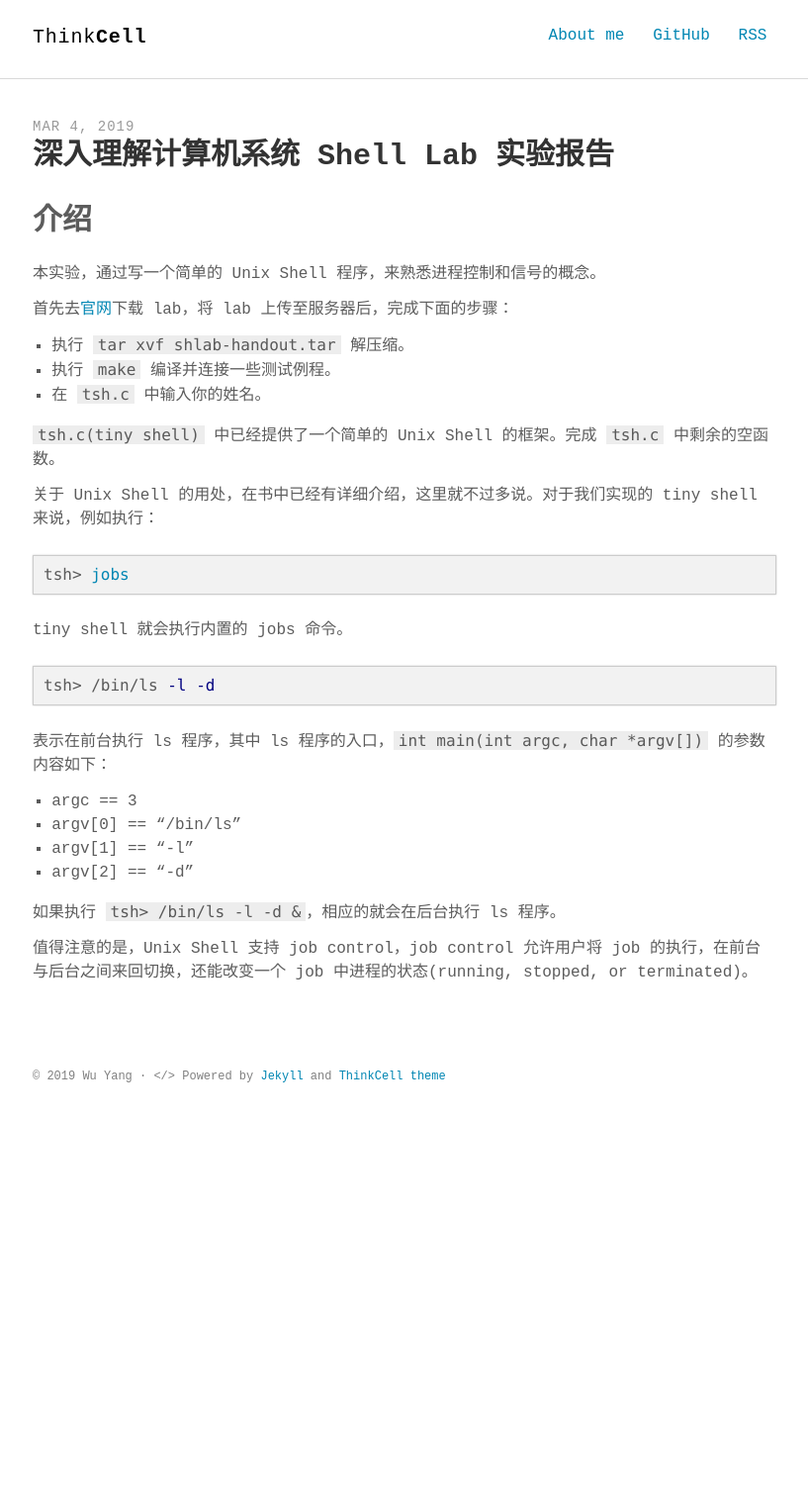
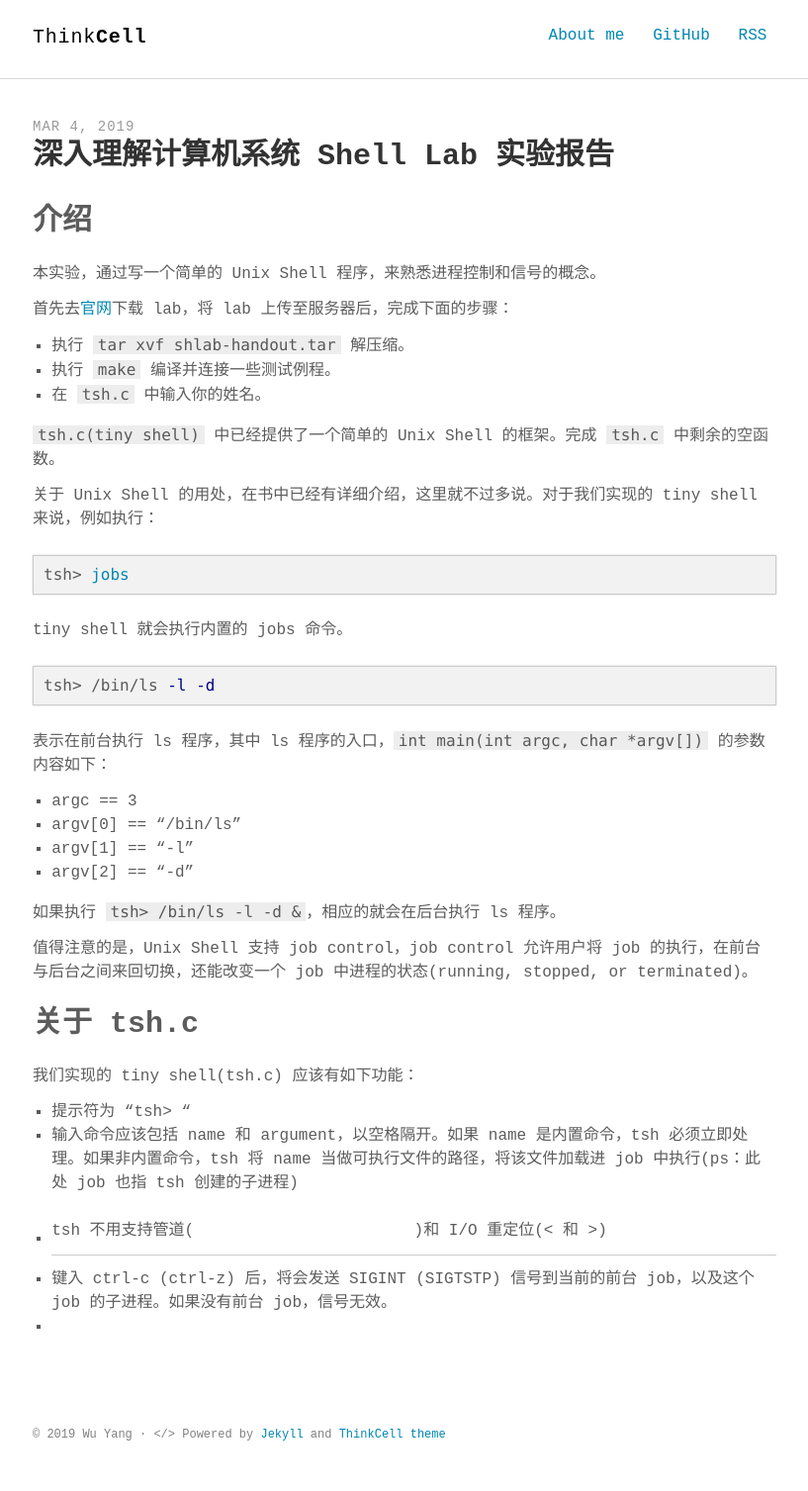
Before and after one commit to drivebyer/old-blog-theme, a Jekyll site: the page built from _posts/2019-03-04-深入理解计算机系统-Shell-Lab-实验报告.md, in a window 1280 px wide. Shown: the whole page at 99% size, without its empty margins (231-1048 px from the left). Built offline with Jekyll 4.4.1, drawn with Linux system fonts in a browser that asks for light colours; some web fonts are replaced; before the commit the page ends 1145 px from its top, so only the background shows below that.

Commit message:
Update 2019-03-04-深入理解计算机系统-Shell-Lab-实验报告.md

```diff
--- a/_posts/2019-03-04-深入理解计算机系统-Shell-Lab-实验报告.md
+++ b/_posts/2019-03-04-深入理解计算机系统-Shell-Lab-实验报告.md
@@ -40,3 +40,13 @@ tsh> /bin/ls -l -d
 如果执行 `tsh> /bin/ls -l -d &`，相应的就会在后台执行 ls 程序。
 
 值得注意的是，Unix Shell 支持 job control，job control 允许用户将 job 的执行，在前台与后台之间来回切换，还能改变一个 job 中进程的状态(running, stopped, or terminated)。
+
+# 关于 tsh.c
+
+我们实现的 tiny shell(tsh.c) 应该有如下功能：
+
+1. 提示符为 "tsh> "
+2. 输入命令应该包括 name 和 argument，以空格隔开。如果 name 是内置命令，tsh 必须立即处理。如果非内置命令，tsh 将 name 当做可执行文件的路径，将该文件加载进 job 中执行(ps：此处 job 也指 tsh 创建的子进程)
+3. tsh 不用支持管道(|)和 I/O 重定位(< 和 >)
+4. 键入 ctrl-c (ctrl-z) 后，将会发送 SIGINT (SIGTSTP) 信号到当前的前台 job，以及这个 job 的子进程。如果没有前台 job，信号无效。
+5.
```
